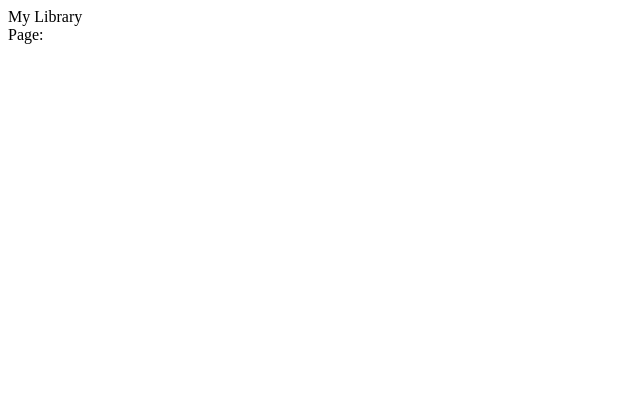
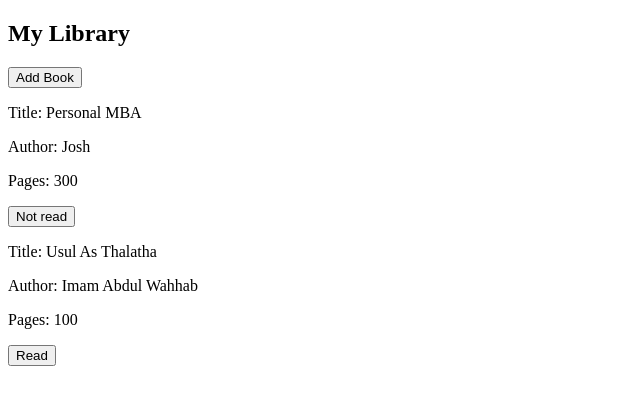
Before and after one commit to hossain-adnan/Library, a plain HTML site: page index.html in a window 1280 px wide. Shown: the whole page, without its empty margins (0-640 px from the left). Drawn offline with Linux system fonts and the light colour scheme.

Commit message:
Display books in the DOM

```diff
--- a/index.html
+++ b/index.html
@@ -8,16 +8,18 @@
     <title>Library</title>
 </head>
 <body>
-    <div class="title"> My Library </div>
+    <div class="title_container">
+        <h2>My Library</h2>
+    </div>
+    <button class="addBook">Add Book</button>
     <div class="container">
-        <div class="card">
-            <div class="bookTitle"></div>
-            <div class="author"></div>
-            <div class="cardFooter">
-                <div class="page">Page:<span id="pageNumber"></span></div>
-                <div class="status"></div>
-            </div>
-        </div>
+        <!-- <div class="bookCard">
+            <button>⨯</button>
+            <div class="bookTitle">Title: The Personal MBA</div>
+            <div class="author">Writer: Josh</div>
+            <div class="page">Page:<span id="pageNumber">300</span></div>
+            <button class="readStatus">Not Read</button>
+        </div> -->
     </div>
 </body>
 </html>
--- a/script.js
+++ b/script.js
@@ -15,7 +15,42 @@ function addBookToLibrary(title, author, pages, read) {
     myLibrary.push(newBook);
 }
 
-addBookToLibrary('Kitab At Tawhid', 'Imam Abdul Wahhab', 300, 'Not read');
+addBookToLibrary('Personal MBA', 'Josh', 300, 'Not read');
 addBookToLibrary('Usul As Thalatha', 'Imam Abdul Wahhab', 100, 'Read');
 
 console.log(myLibrary);
+
+// Display books in the DOM
+function displayBooks() {
+    const container = document.querySelector('.container');
+    container.innerHTML = '';
+
+    //create DOM elements
+    myLibrary.forEach(book => {
+
+        const bookCard = document.createElement('div');
+        const bookTitle = document.createElement('p');
+        const removeBtn = document.createElement('button');
+        const author = document.createElement('p');
+        const pageNumber = document.createElement('p');
+        const statusBtn = document.createElement('button');
+
+        //Add contents for DOM elements from the Object Array v1
+        bookTitle.textContent = `Title: ${book.title}`;
+        bookCard.appendChild(bookTitle);
+        author.textContent = `Author: ${book.author}`;
+        bookCard.appendChild(author);
+        pageNumber.textContent = `Pages: ${book.pages}`;
+        bookCard.appendChild(pageNumber);
+        statusBtn.textContent = `${book.read}`; //Need to toggle -> future
+        bookCard.appendChild(statusBtn);
+
+        //Add them into the container
+        container.appendChild(bookCard);
+
+    })
+
+}
+
+displayBooks();
+displayBooks();
```
Also changed, not shown: 1 other file.
